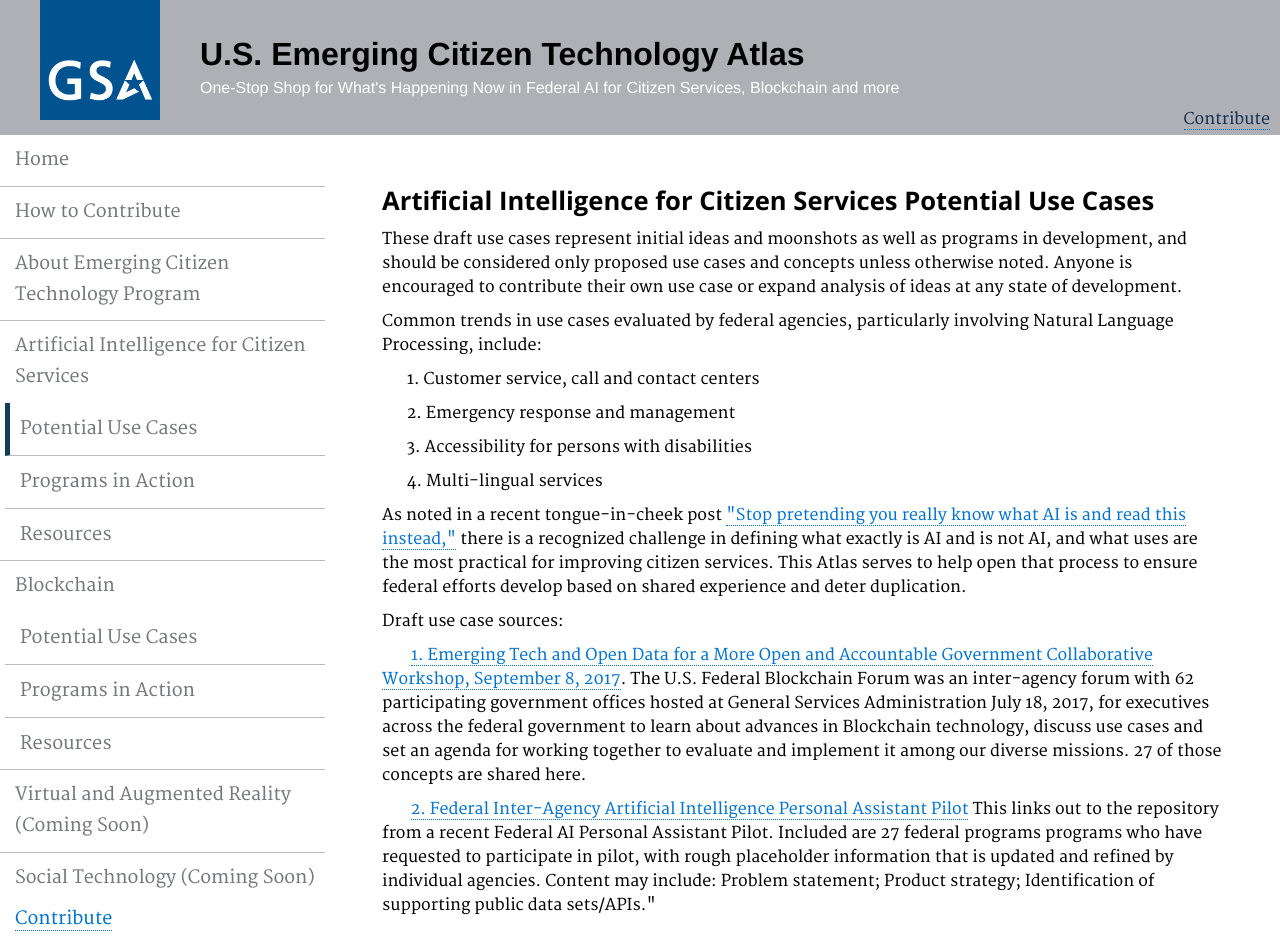
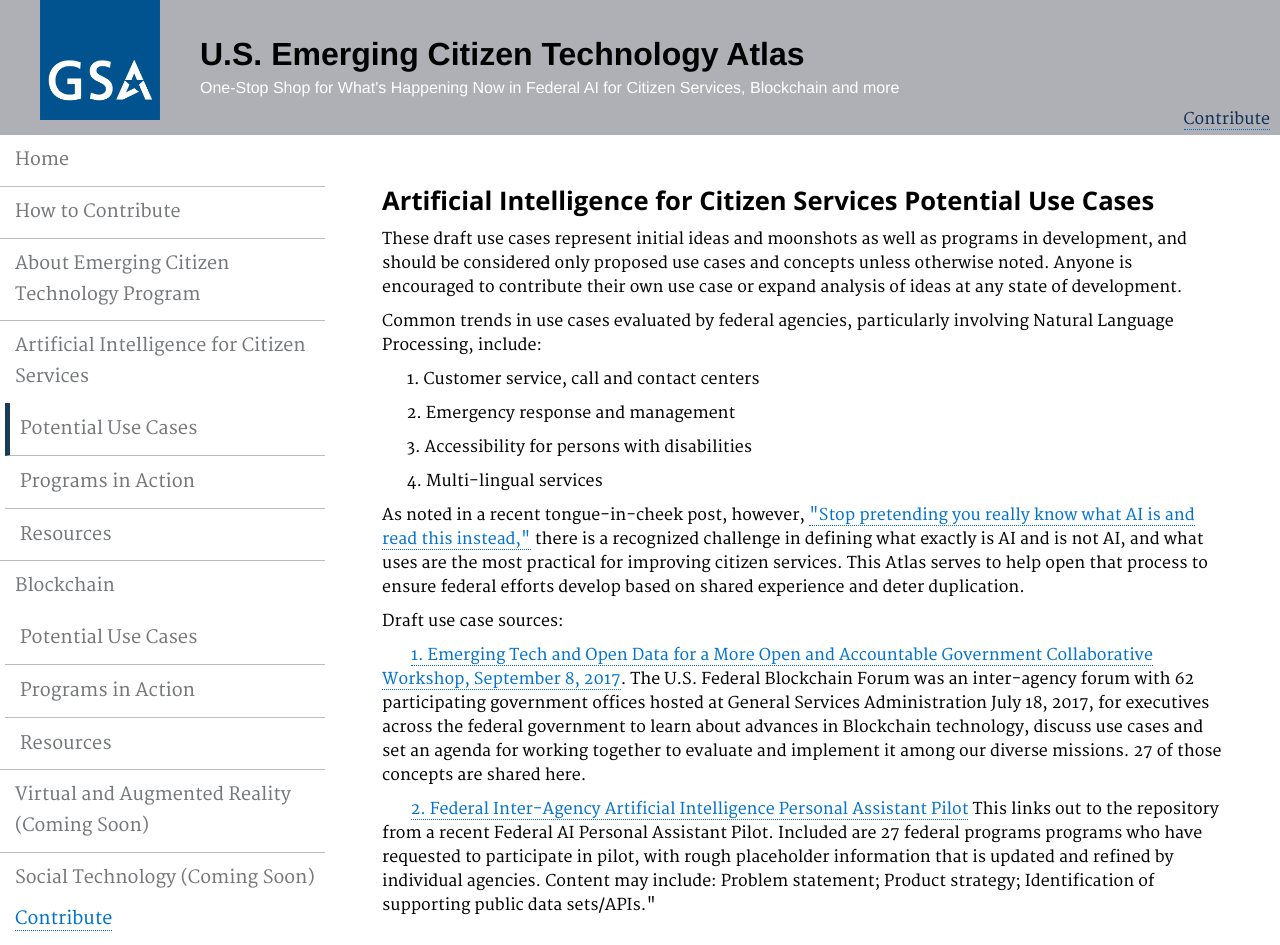
Before and after one commit to GSA/emerging-technology-atlas, a Jekyll site: the page built from pages/artificial-intelligence-federal.md, in a window 1280 px wide. Built offline with Jekyll 4.4.1, drawn with Linux system fonts in a browser that asks for light colours.

Commit message:
Update artificial-intelligence-federal.md

```diff
--- a/pages/artificial-intelligence-federal.md
+++ b/pages/artificial-intelligence-federal.md
@@ -15,7 +15,7 @@ description: ""
 <p>&nbsp;&nbsp;&nbsp;&nbsp;&nbsp;&nbsp;3. Accessibility for persons with disabilities
 <p>&nbsp;&nbsp;&nbsp;&nbsp;&nbsp;&nbsp;4. Multi-lingual services </p>
 
-<p>As noted in a recent tongue-in-cheek post <a href="https://qz.com/1067123/stop-pretending-you-really-know-what-ai-is-and-read-this-instead/"><span>"Stop pretending you really know what AI is and read this instead,"</span></a> there is a recognized challenge in defining what exactly is AI and is not AI, and what uses are the most practical for improving citizen services. This Atlas serves to help open that process to ensure federal efforts develop based on shared experience and deter duplication. </p>
+<p>As noted in a recent tongue-in-cheek post, however, <a href="https://qz.com/1067123/stop-pretending-you-really-know-what-ai-is-and-read-this-instead/"><span>"Stop pretending you really know what AI is and read this instead,"</span></a> there is a recognized challenge in defining what exactly is AI and is not AI, and what uses are the most practical for improving citizen services. This Atlas serves to help open that process to ensure federal efforts develop based on shared experience and deter duplication. </p>
 
 <p> Draft use case sources:
 <p>&nbsp;&nbsp;&nbsp;&nbsp;&nbsp;&nbsp; <a href="https://gsa.github.io/emerging-technology-atlas/workshop/"><span>1. Emerging Tech and Open Data for a More Open and Accountable Government Collaborative Workshop, September 8, 2017</span></a>. The U.S. Federal Blockchain Forum was an inter-agency forum with 62 participating government offices hosted at General Services Administration July 18, 2017, for executives across the federal government to learn about advances in Blockchain technology, discuss use cases and set an agenda for working together to evaluate and implement it among our diverse missions. 27 of those concepts are shared here.
```
